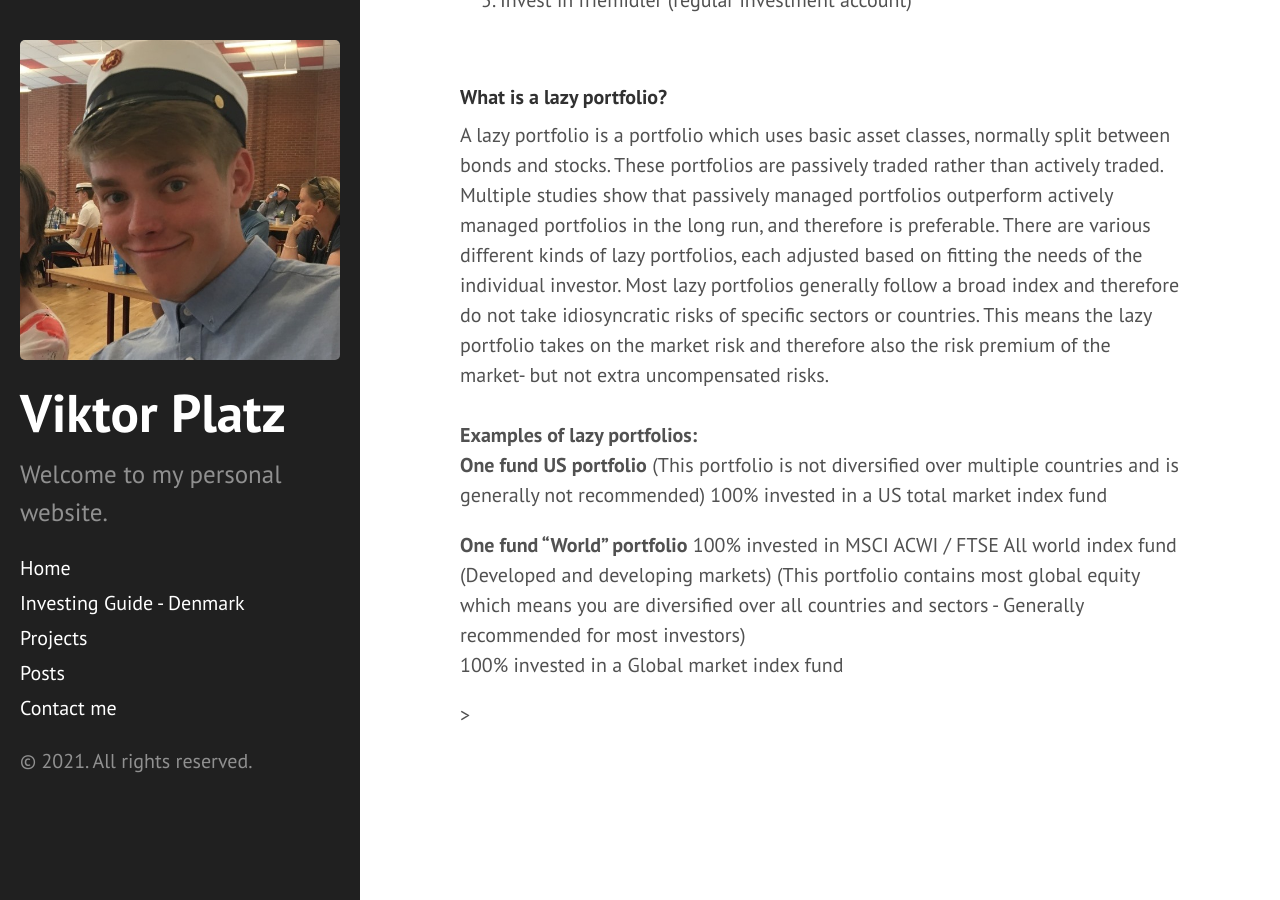
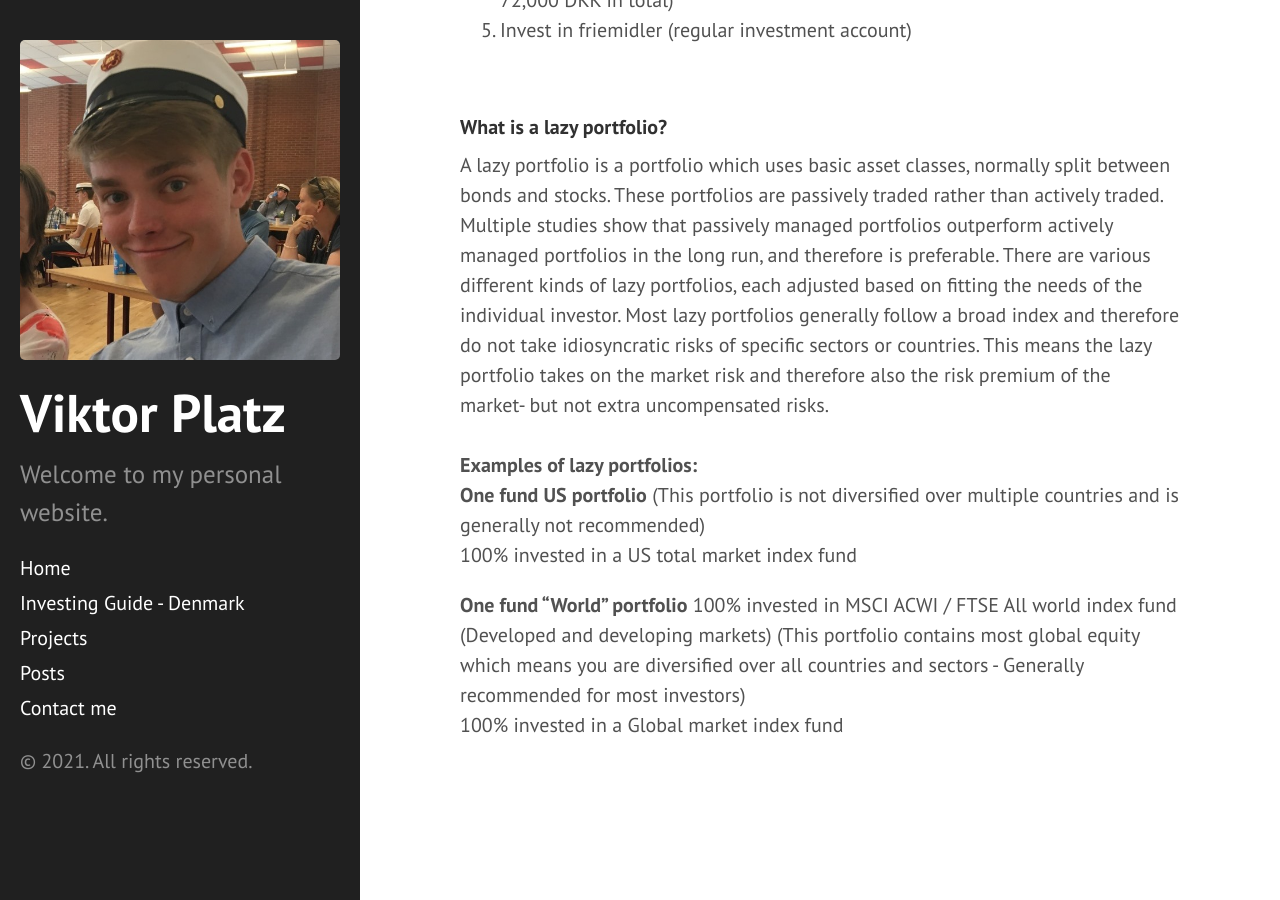
Before and after one commit to ViktorPlatz/redviktor.github.io, a Jekyll site: the page built from investingguide.html, in a window 1280 px wide and 900 px high, scrolled down 5620 px. Built offline with Jekyll 4.4.1, drawn with Linux system fonts in a browser that asks for light colours.

```diff
--- a/investingguide.html
+++ b/investingguide.html
@@ -8,7 +8,7 @@ title: Investing Guide - Denmark
     <b>Aktieindkomst</b> - 27% on the first 56.500 DKK (56.500 DKK in 2021) / 42% above that
     <br>
     <b>Kapitalindkomst</b> - 33% - 42,7% Normal income tax - similar to taxation on your paycheck (Except no arbejdsmarkedsbidrag)
-    <br>
+    <br><br>
     <b>Lagerprincippet</b>- Assets get taxed at the end of the year - taxed on unrealised profits - taxation occurs yearly
     <br>
     <b>Realisationsprincippet</b>- Assets get taxed at sale (when profits have been realised) - taxed on profit
@@ -174,8 +174,9 @@ each adjusted based on fitting the needs of the individual investor. Most lazy p
 <b>Examples of lazy portfolios:</b>
 
 <p><b>One fund US portfolio</b> (This portfolio is not diversified over multiple countries and is generally not recommended)
+<br>
 100% invested in a US total market index fund</p>
 
 <p><b>One fund “World” portfolio</b> 100% invested in MSCI ACWI / FTSE All world index fund (Developed and developing markets) (This portfolio contains most global equity which means you are diversified over all countries and sectors - Generally recommended for most investors)
   <br>
-  100% invested in a Global market index fund</p>>
+  100% invested in a Global market index fund</p>
```
